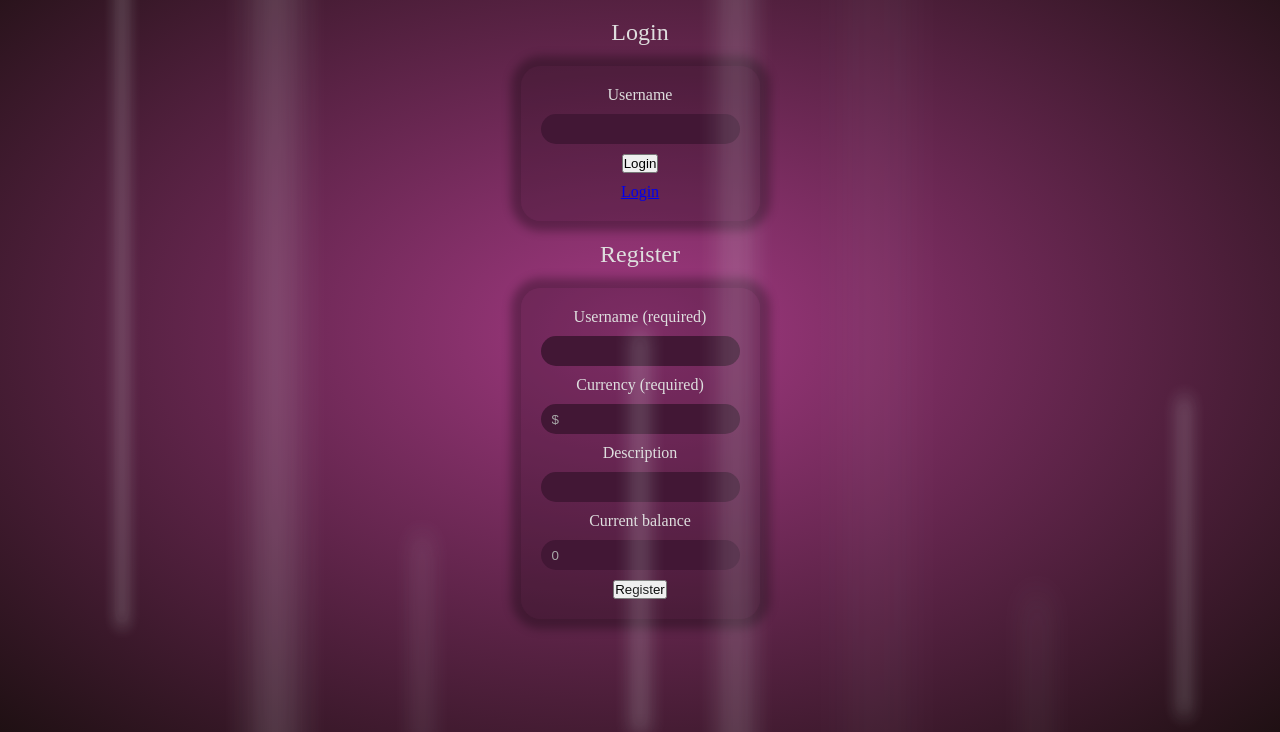
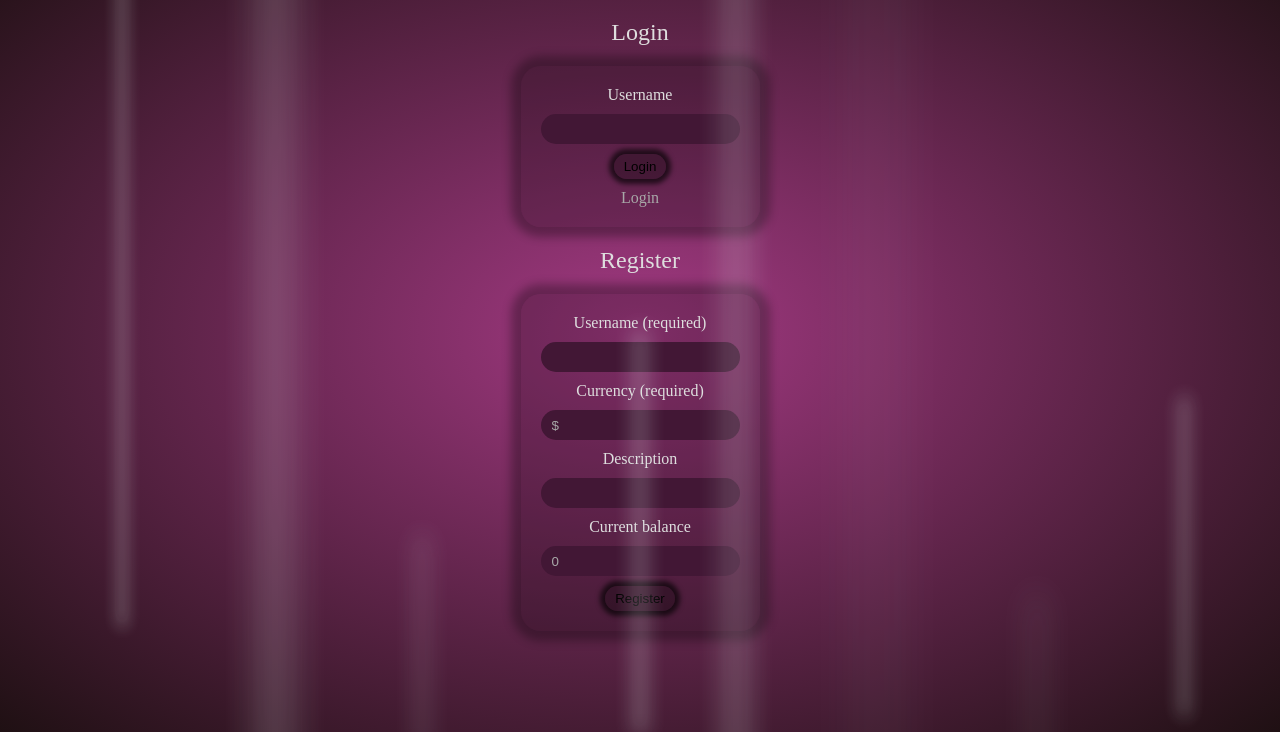
Before and after one commit to 17clouds/Bank_App, a website: page Bank/index.html in a window 1280 px wide. Shown: the part 68-800 px from the top of the page. Drawn offline with Linux system fonts and the light colour scheme.

Commit message:
feat: add some css styles

```diff
--- a/Bank/style/style.scss
+++ b/Bank/style/style.scss
@@ -20,6 +20,23 @@ input {
   color: #a8a8a8;
   height: 30px;
   padding: 10px;
+}
+
+a {
+  color: #a8a8a8;
+  text-decoration: none;
+}
+button {
+  padding: 5px 10px;
+  border-radius: 20px;
+  background-color: rgba(0, 0, 0, 0.3);
+  box-shadow: 0 0 5px 5px rgba(1, 1, 1, 0.66);
+  border: none;
+  cursor: pointer;
+  transition: all 3s ease;
+}
+button:hover {
+  box-shadow: inset 0 0 5px 5px rgba(1, 1, 1, 0.66);
 }
 
 .login {
@@ -45,8 +62,10 @@ input {
           justify-content: center;
           align-items: center;
           gap: 10px;
-
-          border: 1px solid wheat;
+          padding: 20px;
+          box-shadow: 0 0 10px 10px rgba(1, 1, 1, 0.307);
+          border-radius: 20px;
+          background-color: rgba(1, 1, 1, 0.225);
         }
 
         #registerForm {
@@ -55,6 +74,10 @@ input {
           justify-content: center;
           align-items: center;
           gap: 10px;
+          padding: 20px;
+          box-shadow: 0 0 10px 10px rgba(1, 1, 1, 0.307);
+          border-radius: 20px;
+          background-color: rgba(1, 1, 1, 0.225);
         }
     }
 }
```
Also changed, not shown: Bank/index.html (+1 -1 lines), Bank/style/style.css.
